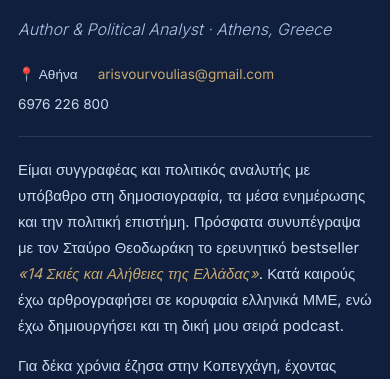
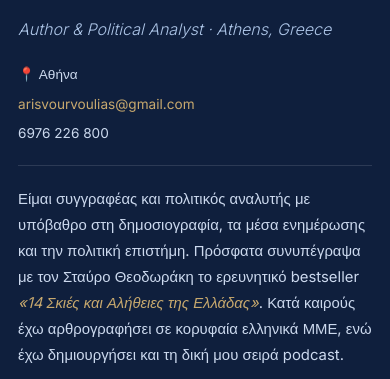
Before and after one commit to eeko-kon/website, a plain HTML site: page index.html in a window 390 px wide. Shown: the part 438-817 px from the top of the page. Drawn offline with Linux system fonts and the light colour scheme.

Commit message:
mobile user fix

```diff
--- a/index.html
+++ b/index.html
@@ -145,6 +145,12 @@
       gap: 6px 20px;
       font-size: 0.85rem;
       color: #ccd9ee;
+    }
+    @media (max-width: 640px) {
+      .hero-contact {
+        flex-direction: column;
+        gap: 6px;
+      }
     }
     .hero-contact a { color: var(--accent); text-decoration: none; transition: opacity .2s; }
     .hero-contact a:hover { opacity: .75; }
```
